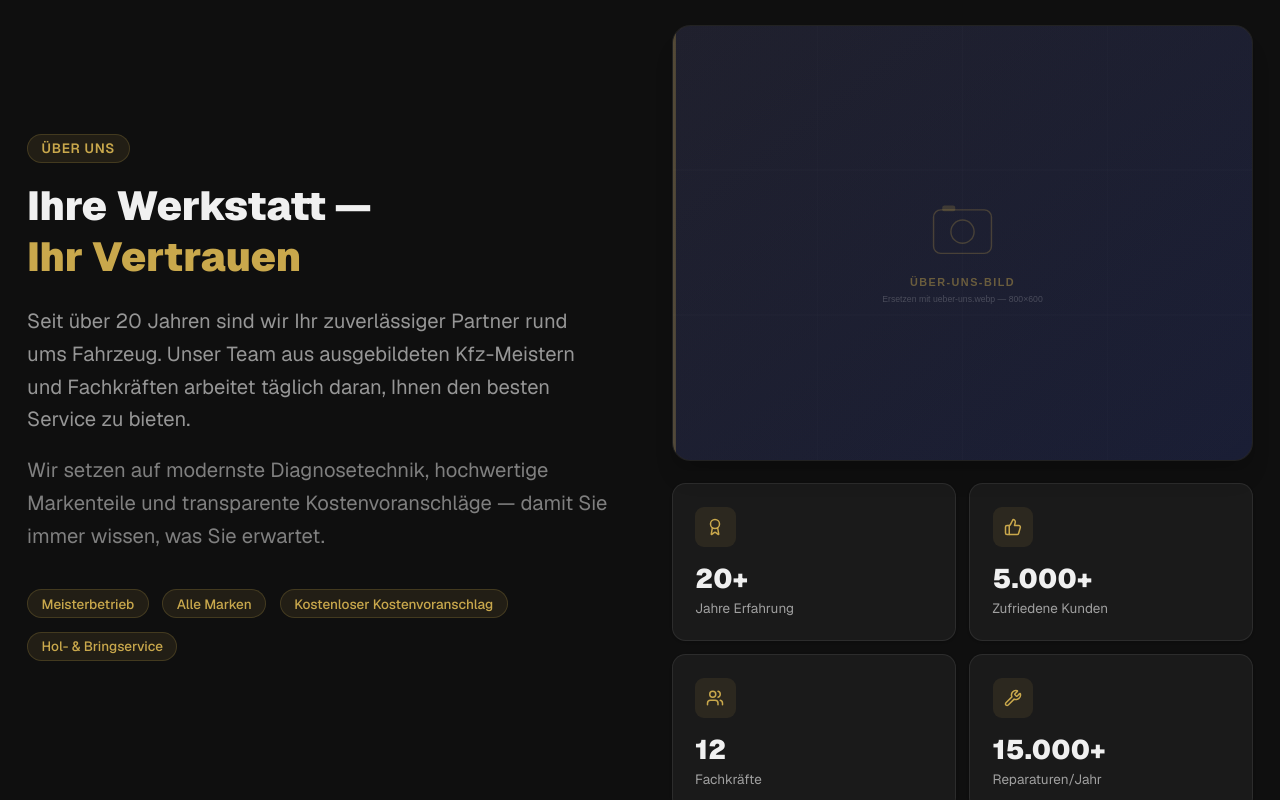
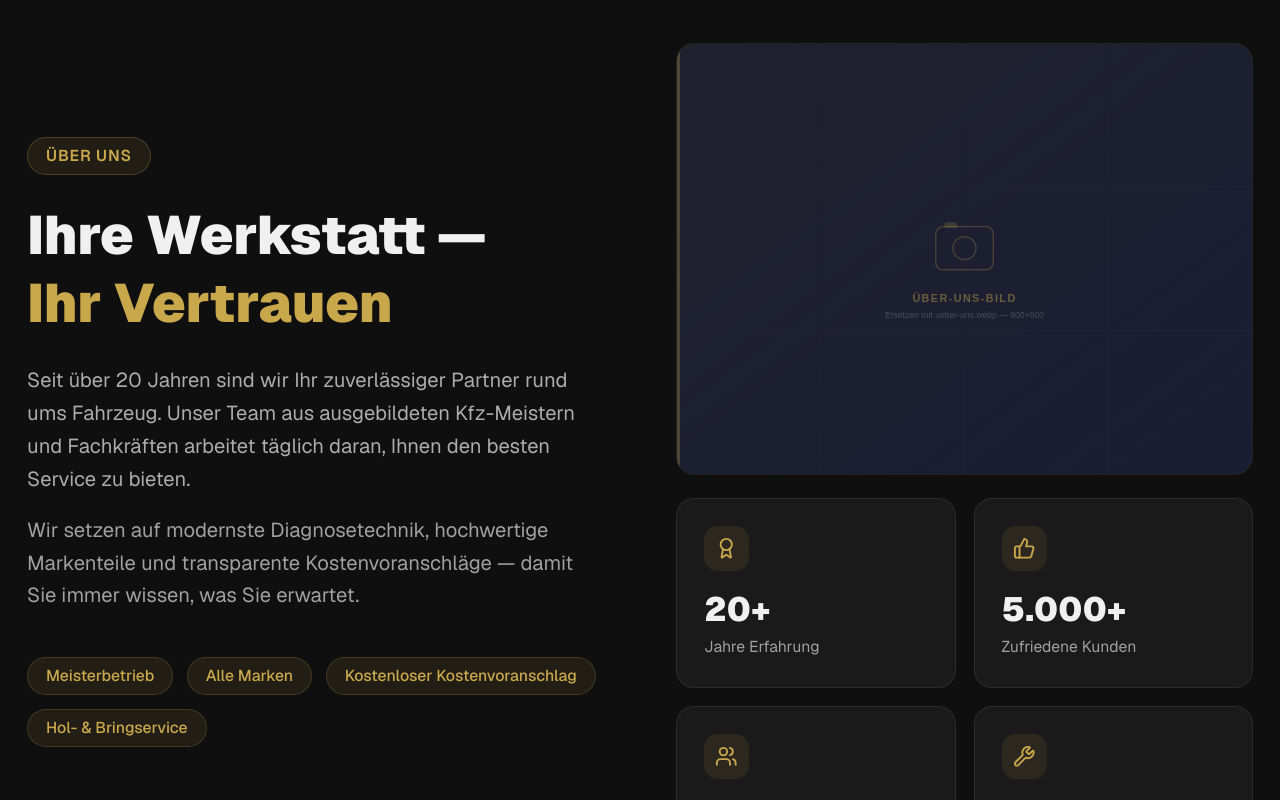
Before and after one commit to KUWEZU/template-onepager-1, a Next.js app: page / in a window 1280 px wide. Shown: the part 920-1720 px from the top of the page. Built offline with nearby package versions, Linux system fonts and the light colour scheme.

Commit message:
refactor: WCAG AA + UX/UI overhaul — new palette, typography, components

```diff
--- a/src/components/sections/UeberUns.tsx
+++ b/src/components/sections/UeberUns.tsx
@@ -8,72 +8,94 @@ export function UeberUns() {
   const { bild, ueberschrift, text1, text2, tags, stats } = client.ueberUns;
 
   return (
-    <section id="ueber-uns" className="py-24 bg-brand-bg" aria-labelledby="ueber-uns-heading">
+    <section id="ueber-uns" className="py-28 bg-brand-bg" aria-labelledby="ueber-uns-heading">
       <div className="max-w-6xl mx-auto px-4 sm:px-6">
-        <div className="grid lg:grid-cols-2 gap-14 items-center">
+        <div className="grid lg:grid-cols-2 gap-16 items-center">
 
-          {/* Text */}
+          {/* Textseite */}
           <div>
-            <div className="inline-flex items-center gap-2 px-3 py-1 rounded-full bg-brand-primary/10 border border-brand-primary/20 mb-4">
-              <span className="text-brand-primary text-xs font-semibold uppercase tracking-wider">Über uns</span>
+            <div className="inline-flex items-center gap-2 px-4 py-1.5 rounded-full bg-brand-primary/10 border border-brand-primary/25 mb-6">
+              <span className="text-brand-primary text-sm font-semibold uppercase tracking-wider">Über uns</span>
             </div>
-            <h2 id="ueber-uns-heading" className="text-3xl sm:text-4xl font-black text-brand-text leading-tight mb-5">
+
+            <h2 id="ueber-uns-heading" className="text-4xl sm:text-5xl font-black text-brand-text leading-tight mb-6">
               {ueberschrift.split("—").map((part, i) =>
-                i === 0 ? <span key={i}>{part}—<br /></span> : <span key={i} className="text-brand-primary">{part}</span>
+                i === 0
+                  ? <span key={i}>{part}—<br /></span>
+                  : <span key={i} className="text-brand-primary">{part}</span>
               )}
             </h2>
-            <p className="text-brand-text/60 text-lg leading-relaxed mb-4">{text1}</p>
-            <p className="text-brand-text/50 leading-relaxed mb-8">{text2}</p>
-            <div className="flex flex-wrap gap-3 mb-10">
+
+            <p className="text-brand-text/70 text-lg leading-relaxed mb-4">{text1}</p>
+            <p className="text-brand-muted text-lg leading-relaxed mb-10">{text2}</p>
+
+            <div className="flex flex-wrap gap-3 mb-12">
               {tags.map((tag) => (
-                <span key={tag} className="inline-flex items-center px-3 py-1 text-xs font-medium text-brand-primary bg-brand-primary/10 border border-brand-primary/20 rounded-full">{tag}</span>
+                <span key={tag}
+                  className="inline-flex items-center px-4 py-1.5 text-sm font-medium text-brand-primary
+                             bg-brand-primary/10 border border-brand-primary/20 rounded-full">
+                  {tag}
+                </span>
               ))}
             </div>
-            {/* Stats mobile */}
-            <div className="grid grid-cols-2 gap-3 lg:hidden">
+
+            {/* Stats — nur auf Mobile */}
+            <div className="grid grid-cols-2 gap-4 lg:hidden">
               {stats.map(({ value, label }, i) => {
                 const Icon = STAT_ICONS[i] ?? Award;
                 return (
-                  <div key={label} className="bg-brand-surface border border-brand-border rounded-xl p-4 shadow-sm">
-                    <Icon className="w-4 h-4 text-brand-primary mb-2" aria-hidden="true" />
-                    <p className="text-xl font-black text-brand-text">{value}</p>
-                    <p className="text-xs text-brand-muted mt-0.5">{label}</p>
+                  <div key={label} className="bg-brand-surface border border-brand-border rounded-2xl p-5"
+                    style={{ boxShadow: "var(--card-shadow)" }}>
+                    <Icon className="w-5 h-5 text-brand-primary mb-3" aria-hidden="true" />
+                    <p className="text-2xl font-black text-brand-text">{value}</p>
+                    <p className="text-sm text-brand-muted mt-1 leading-relaxed">{label}</p>
                   </div>
                 );
               })}
             </div>
           </div>
 
-          {/* Bild + Stats desktop */}
+          {/* Bild + Stats Desktop */}
           <div className="flex flex-col gap-5">
             {bild ? (
-              <div className="relative w-full aspect-[4/3] rounded-2xl overflow-hidden shadow-xl border border-brand-border">
-                <Image src={bild} alt="Unsere Werkstatt" fill sizes="(max-width: 1024px) 100vw, 50vw" className="object-cover object-center" unoptimized={bild.endsWith(".svg")} />
-                <div className="absolute inset-0 rounded-2xl ring-1 ring-brand-primary/10 pointer-events-none" />
+              <div className="relative w-full aspect-[4/3] rounded-2xl overflow-hidden border border-brand-border"
+                style={{ boxShadow: "var(--card-shadow), 0 20px 60px rgba(0,0,0,0.15)" }}>
+                <Image src={bild} alt="Unser Betrieb" fill
+                  sizes="(max-width: 1024px) 100vw, 50vw" className="object-cover object-center"
+                  unoptimized={bild.endsWith(".svg")} />
+                <div className="absolute inset-0 rounded-2xl ring-1 ring-brand-primary/15 pointer-events-none" />
               </div>
             ) : (
-              <div className="w-full aspect-[4/3] rounded-2xl bg-brand-surface border border-brand-border flex items-center justify-center">
+              <div className="w-full aspect-[4/3] rounded-2xl bg-brand-surface border border-brand-border flex items-center justify-center"
+                style={{ boxShadow: "var(--card-shadow)" }}>
                 <div className="text-center text-brand-text/20">
-                  <Award className="w-10 h-10 mx-auto mb-2" aria-hidden="true" />
-                  <p className="text-sm">Kein Bild konfiguriert</p>
+                  <Award className="w-12 h-12 mx-auto mb-3" aria-hidden="true" />
+                  <p className="text-base">Kein Bild konfiguriert</p>
                 </div>
               </div>
             )}
-            <div className="hidden lg:grid grid-cols-2 gap-3">
+
+            {/* Stats Desktop */}
+            <div className="hidden lg:grid grid-cols-2 gap-4">
               {stats.map(({ value, label }, i) => {
                 const Icon = STAT_ICONS[i] ?? Award;
                 return (
-                  <div key={label} className="bg-brand-surface border border-brand-border rounded-xl p-5 shadow-sm hover:border-brand-primary/30 transition-all group">
-                    <div className="w-9 h-9 rounded-lg bg-brand-primary/10 flex items-center justify-center mb-3 group-hover:bg-brand-primary/20 transition-colors">
-                      <Icon className="w-4 h-4 text-brand-primary" aria-hidden="true" />
+                  <div key={label}
+                    className="bg-brand-surface border border-brand-border rounded-2xl p-6
+                               hover:border-brand-primary/30 transition-all group"
+                    style={{ boxShadow: "var(--card-shadow)" }}>
+                    <div className="w-10 h-10 rounded-xl bg-brand-primary/10 flex items-center justify-center mb-4
+                                    group-hover:bg-brand-primary/20 transition-colors">
+                      <Icon className="w-5 h-5 text-brand-primary" aria-hidden="true" />
                     </div>
-                    <p className="text-2xl font-black text-brand-text">{value}</p>
-                    <p className="text-xs text-brand-muted mt-0.5">{label}</p>
+                    <p className="text-3xl font-black text-brand-text">{value}</p>
+                    <p className="text-sm text-brand-muted mt-1 leading-relaxed">{label}</p>
                   </div>
                 );
               })}
             </div>
           </div>
+
         </div>
       </div>
     </section>
```
